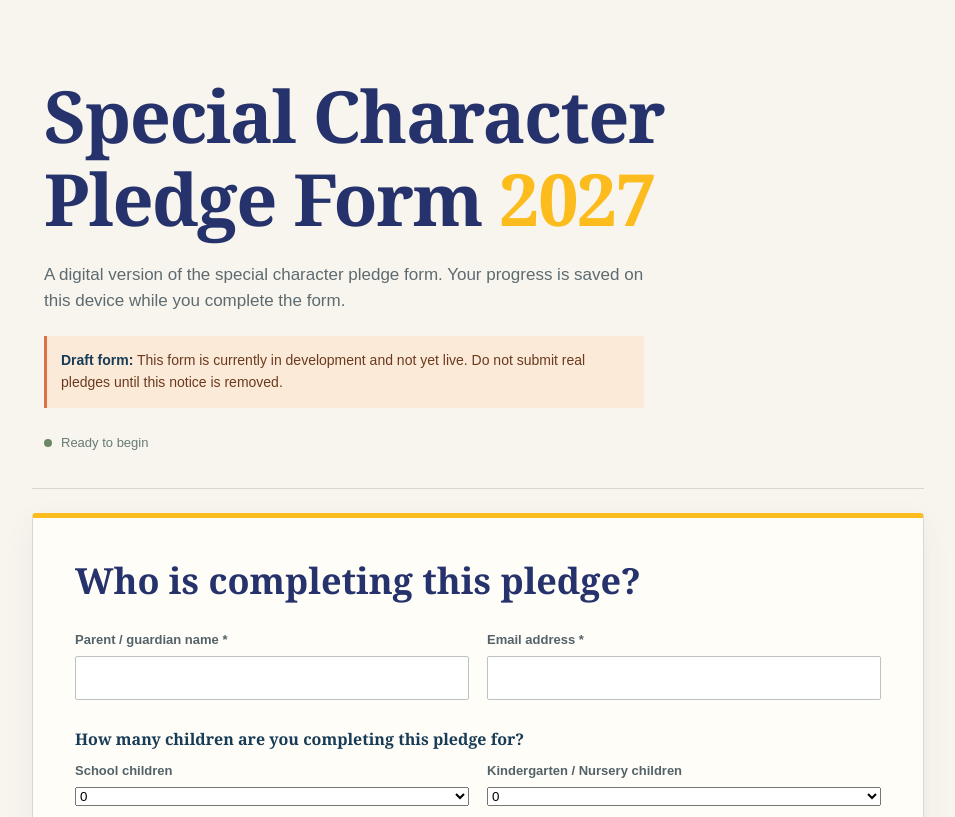
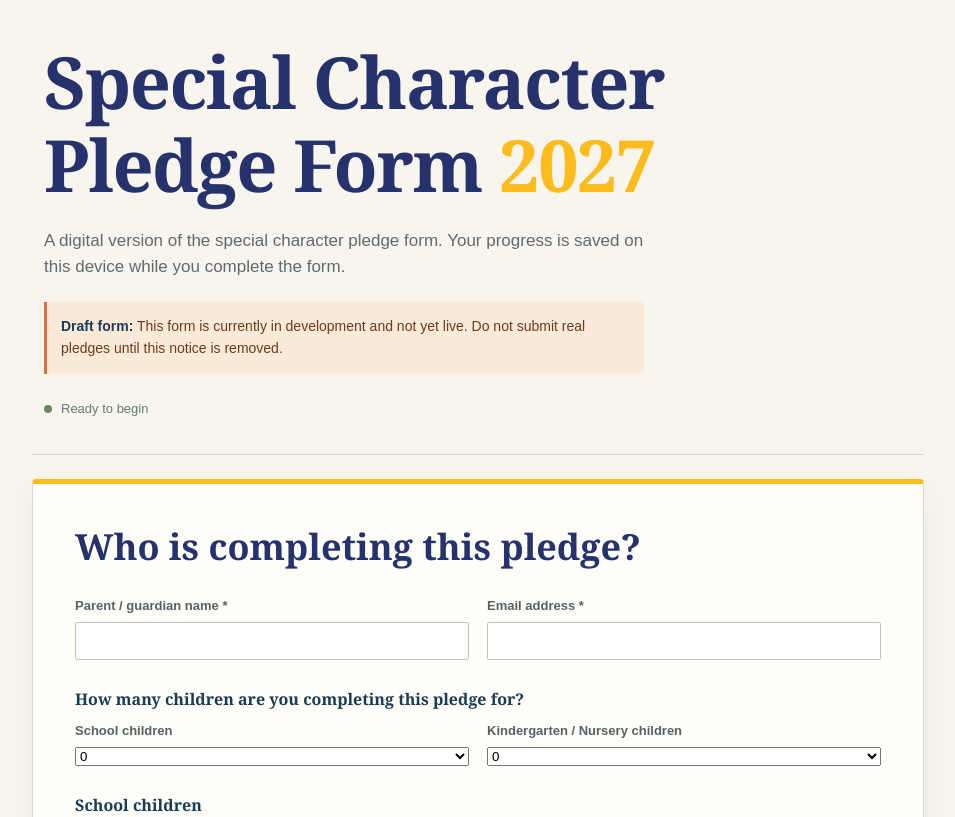
Before and after one commit to 1jamesthompson1/pledge-form, a website built with Vite: page index.html in a window 1280 px wide. Shown: the top 817 px of the page, without its empty margins (162-1117 px from the left). Built offline with nearby package versions, Linux system fonts and the light colour scheme.

Commit message:
fix: remove extra whitespace

```diff
--- a/src/main.js
+++ b/src/main.js
@@ -99,7 +99,7 @@ function applyStartDate(value) {
 
 function field(label, name, type = 'text', options = {}) {
   const control = type === 'textarea'
-    ? `<textarea name="${name}" rows="4" ${options.required ? 'required' : ''}></textarea>`
+    ? `<textarea name="${name}" rows="2" ${options.required ? 'required' : ''}></textarea>`
     : `<input name="${name}" type="${type}" ${options.required ? 'required' : ''} ${options.readonly ? 'readonly' : ''} ${options.min !== undefined ? `min="${options.min}"` : ''} ${options.max !== undefined ? `max="${options.max}"` : ''} />`;
   return `<label><span class="field-label">${label}${options.required ? ' <span aria-hidden="true">*</span>' : ''}</span>${control}</label>`;
 }
--- a/src/style.css
+++ b/src/style.css
@@ -2,7 +2,7 @@
 * { box-sizing: border-box; }
 body { margin: 0; color: var(--ink); background: var(--cream); font: 16px/1.55 'DM Sans', sans-serif; }
 .shell { max-width: 940px; margin: auto; padding: 24px; }
-.hero { padding: 50px 12px 34px; border-bottom: 1px solid var(--line); }
+.hero { padding: 16px 12px 34px; border-bottom: 1px solid var(--line); }
 .eyebrow { margin: 0 0 8px; color: var(--orange); font-size: 11px; font-weight: 700; letter-spacing: .14em; text-transform: uppercase; }
 h1, h2, h3, h4 { margin: 0; font-family: Fraunces, Georgia, serif; font-weight: 600; line-height: 1.15; }
 h1, h2 { color: var(--navy); }
@@ -20,7 +20,7 @@ form { display: grid; gap: 18px; margin-top: 24px; }.card { padding: clamp(22px,
 .section-heading { margin-bottom: 28px; }
 .grid { display: grid; gap: 18px; }.grid.two { grid-template-columns: repeat(2, 1fr); }
 label { display: grid; gap: 6px; color: #536269; font-size: 13px; font-weight: 700; } label > .field-label { font-weight: 700; } label > input, label > textarea { font-weight: 400; }
-input, textarea { width: 100%; padding: 11px 12px; color: var(--ink); background: #fff; border: 1px solid #bdc4c0; border-radius: 2px; font: inherit; } input:focus, textarea:focus { outline: 2px solid #8bb3c1; outline-offset: 1px; }
+input, textarea { width: 100%; padding: 8px 12px; color: var(--ink); background: #fff; border: 1px solid #bdc4c0; border-radius: 2px; font: inherit; } input:focus, textarea:focus { outline: 2px solid #8bb3c1; outline-offset: 1px; }
 .children-grid { display: grid; gap: 10px; }.child-row { display: grid; grid-template-columns: 1fr 1fr 1fr 1fr; gap: 12px; align-items: end; padding: 12px 0; border-bottom: 1px solid var(--line); }.child-row strong { padding-bottom: 11px; color: var(--gold); font-size: 14px; }.child-row strong small { display: block; margin-top: 4px; color: #657477; font-size: 11px; font-weight: 400; }.child-row label { min-width: 0; }
 fieldset { margin: 28px 0 0; padding: 0; border: 0; } legend { margin-bottom: 9px; color: var(--ink); font: 700 15px Fraunces, Georgia, serif; }.check { grid-template-columns: 22px 1fr; align-items: start; gap: 10px; padding: 13px 0; border-top: 1px solid var(--line); font-weight: 400; }.check input { width: 18px; height: 18px; accent-color: var(--gold); }
 .muted, .fine-print { color: #657477; font-size: 14px; }.pledge-table { margin: 25px 0; border-top: 1px solid var(--ink); }.table-head, .table-row { display: grid; grid-template-columns: 1.5fr 1fr 1fr; gap: 12px; align-items: center; padding: 12px 0; border-bottom: 1px solid var(--line); }.table-head { color: var(--ink); font-size: 11px; font-weight: 700; letter-spacing: .08em; text-transform: uppercase; }.table-row span:nth-child(2) { color: #687579; font-size: 14px; }.total-line { max-width: 300px; margin: 22px 0 8px; }
@@ -45,7 +45,7 @@ input[readonly]::-webkit-inner-spin-button { -webkit-appearance: none; margin: 0
 .remove-custody-arrangement:hover { background: #f5e5e5; }
 .price-summary { display: grid; grid-template-columns: repeat(2, 1fr); gap: 12px; margin-top: 18px; }.price-summary div { padding: 16px; background: #edf2ed; }.price-summary span, .price-summary small { display: block; color: #657477; font-size: 12px; }.price-summary strong { display: block; margin: 4px 0; font: 700 24px Fraunces, Georgia, serif; }
 .submit { width: 100%; margin-top: 30px; padding: 16px 20px; color: white; background: var(--ink); border: 0; border-radius: 2px; cursor: pointer; font: 700 15px 'DM Sans', sans-serif; }.submit:hover { background: var(--blue); }.submit:disabled { opacity: .6; cursor: wait; }.submit span { float: right; font-size: 20px; }.honeypot { position: absolute; left: -9999px; width: 1px; height: 1px; overflow: hidden; }.success { padding: 35px 0; text-align: center; }.success-mark { display: grid; place-items: center; width: 50px; height: 50px; margin: 0 auto 22px; color: white; background: var(--green); border-radius: 50%; font-size: 25px; } footer { display: flex; justify-content: space-between; gap: 20px; padding: 28px 12px; color: #657477; font-size: 13px; } footer a { color: var(--blue); }
-@media (max-width: 620px) { .shell { padding: 12px; }.hero { padding: 35px 10px 25px; }.grid.two, .grid.three, .child-row, .price-summary, .amount-head, .amount-row { grid-template-columns: 1fr; }.amount-head { display: none; }.table-head, .table-row { grid-template-columns: 1.1fr .9fr 1fr; font-size: 13px; }.table-head { font-size: 9px; }.table-row input { padding: 8px; } footer { flex-direction: column; } }
+@media (max-width: 620px) { .shell { padding: 12px; }.hero { padding: 16px 10px 25px; }.grid.two, .grid.three, .child-row, .price-summary, .amount-head, .amount-row { grid-template-columns: 1fr; }.amount-head { display: none; }.table-head, .table-row { grid-template-columns: 1.1fr .9fr 1fr; font-size: 13px; }.table-head { font-size: 9px; }.table-row input { padding: 8px; } footer { flex-direction: column; } }
 @media print {
   .shell { max-width: 100%; padding: 0; }
   .hero { padding: 10px 0 16px; }
```
Also changed, not shown: embed/pledge-form.html (+2 -2 lines).
